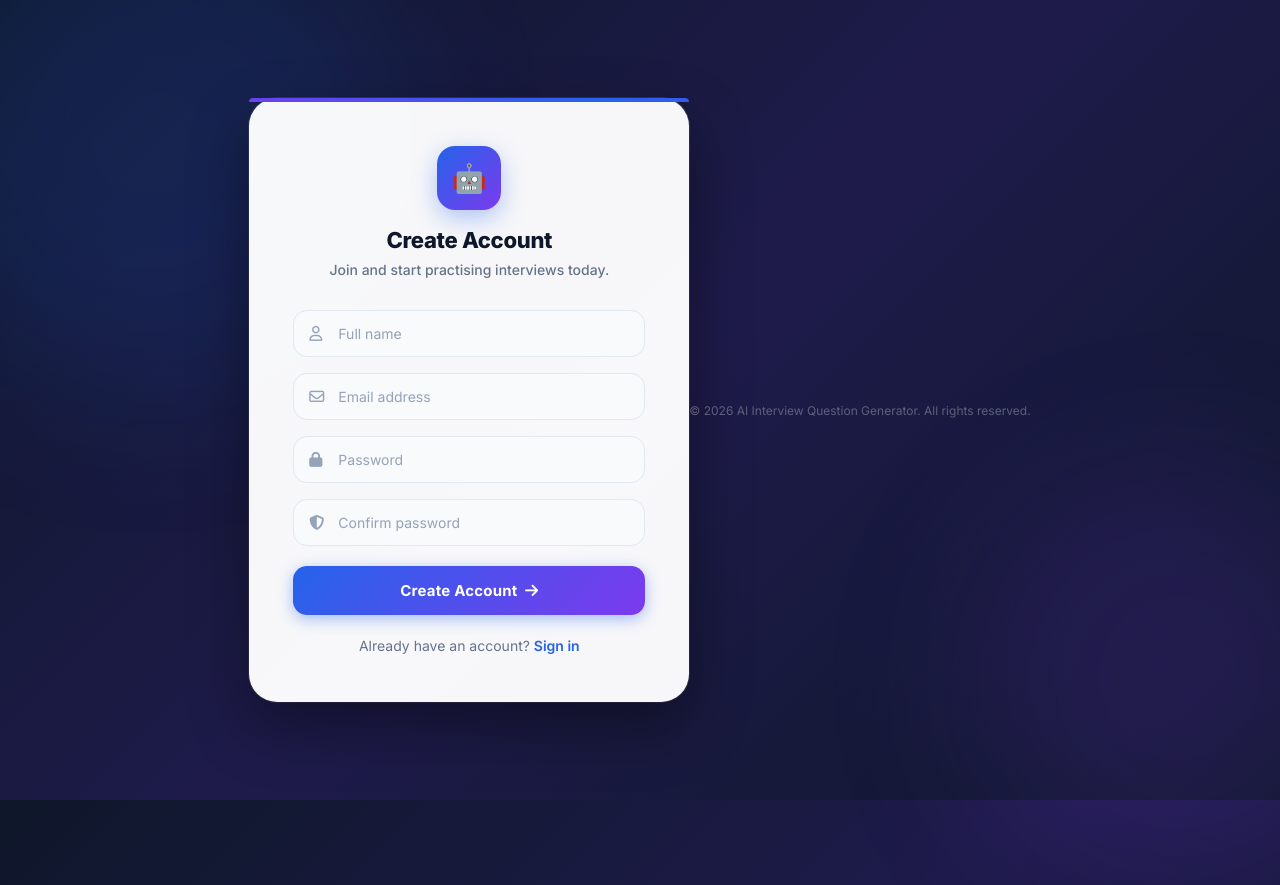
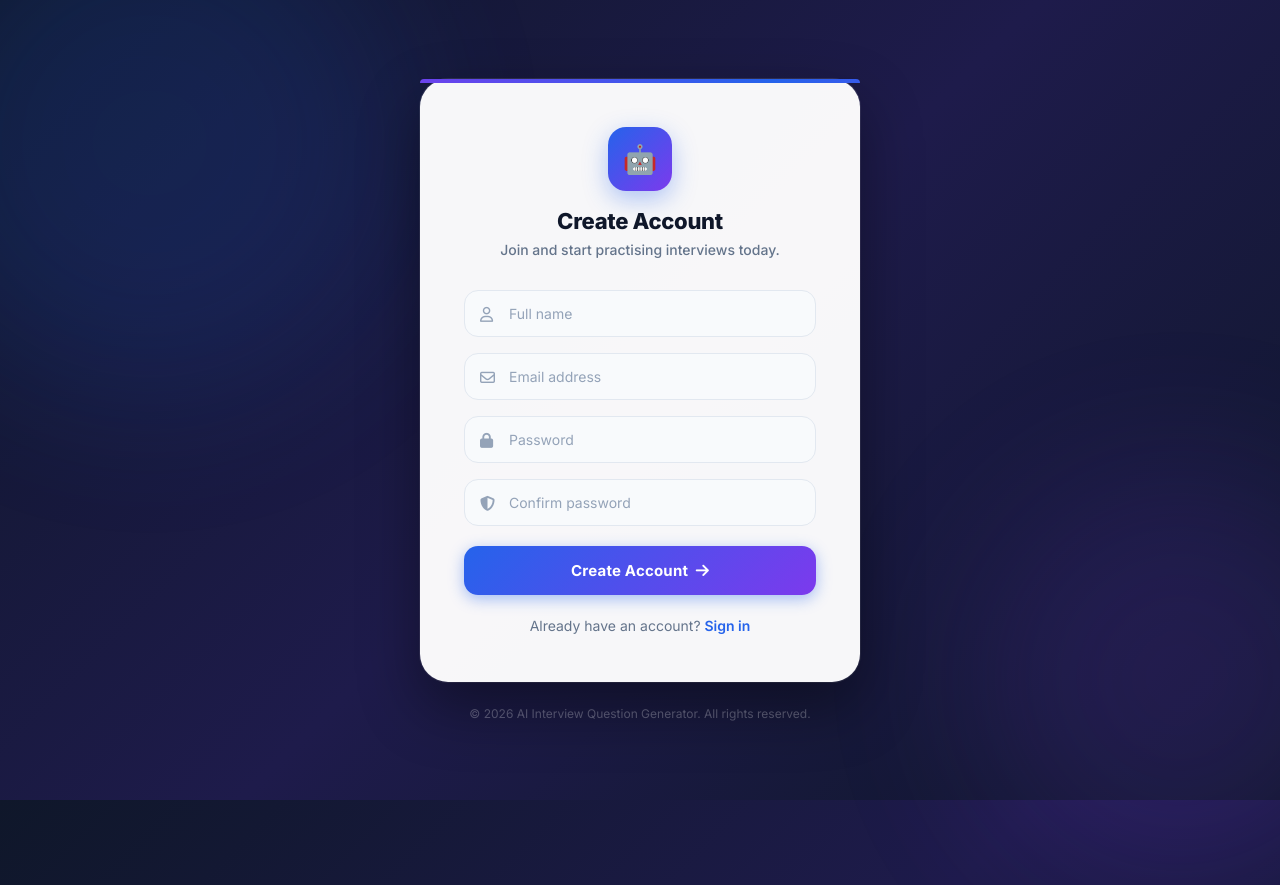
Before and after one commit to PatelVishakha-07/InterviewPrepAI, a Django app: page /register/ in a window 1280 px wide; the page is wider, and only the part inside the window is pictured. Run offline with Django 4.2, Linux system fonts and the light colour scheme.

Commit message:
fixed footer isue

```diff
--- a/static/css/auth.css
+++ b/static/css/auth.css
@@ -10,11 +10,22 @@
 body{
     min-height:100vh;
     display:flex;
+    flex-direction:column;
     justify-content:center;
     align-items:center;
     background:linear-gradient(135deg,#0f172a 0%,#1e1b4b 50%,#0f172a 100%);
     position:relative;
     overflow:hidden;
+    padding:40px 16px;
+}
+
+.auth-footer{
+    margin-top:24px;
+    font-size:12px;
+    color:rgba(255,255,255,.25);
+    text-align:center;
+    position:relative;
+    z-index:1;
 }
 
 /* Animated background blobs */
@@ -222,19 +233,3 @@ body::after{
     height:1px;
     background:#e2e8f0;
 }
-
-/* ================= App Footer ================= */
-
-
-.main{
-    min-height:calc(100vh - 0px);
-    display:flex;
-    flex-direction:column;
-}
-
-.main > .app-footer{
-    margin-top:auto;
-    padding:20px 0;
-    border-top:1px solid #e2e8f0;
-    text-align:center;
-}
--- a/template/register.html
+++ b/template/register.html
@@ -7,6 +7,7 @@
     <link rel="stylesheet" href="https://cdnjs.cloudflare.com/ajax/libs/font-awesome/6.7.2/css/all.min.css">
 </head>
 <body>
+<div class="auth-wrap">
 
 <div class="container">
 
@@ -58,10 +59,9 @@
 
 </div>
 
-<!-- Footer -->
-<div style="text-align:center; margin-top:20px; font-size:12px; color:rgba(255,255,255,.3); position:relative; z-index:1;">
-    © 2026 AI Interview Question Generator. All rights reserved.
 </div>
-
+<div class="auth-footer">
+    <p>© 2026 AI Interview Question Generator. All rights reserved.</p>
+</div>
 </body>
 </html>
```
Also changed, not shown: template/forgot_password.html (+4 -3 lines), template/login.html (+4 -4 lines), template/reset_password.html (+4 -4 lines), template/verify_email.html (+4 -3 lines), template/verify_reset_otp.html (+4 -3 lines).
